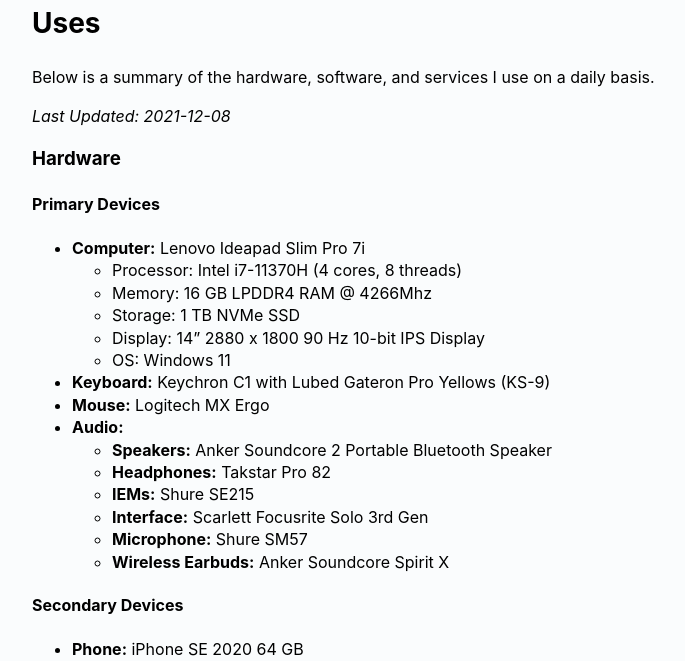
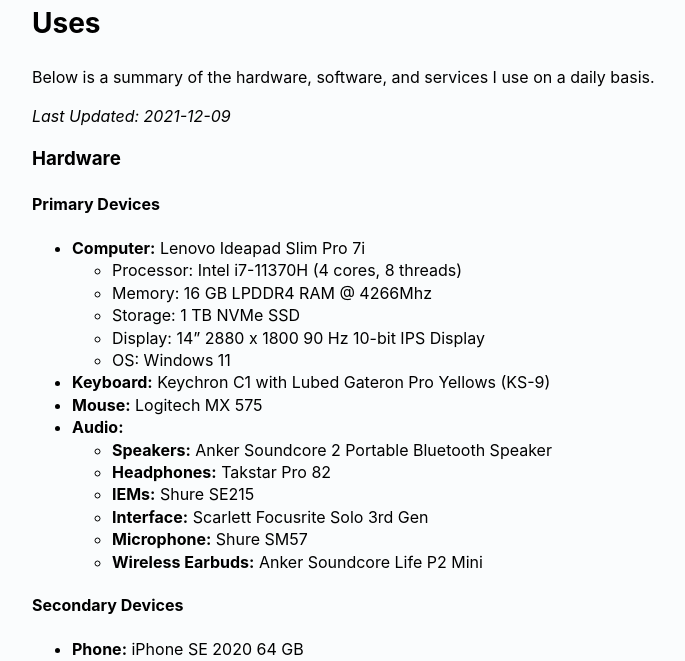
Before and after one commit to danesnick/old_website, a Jekyll site: the page built from uses.markdown, in a window 1280 px wide. Shown: the part 122-783 px from the top of the page, without its empty margins (224-909 px from the left). Built offline with Jekyll 4.4.1, drawn with Linux system fonts in a browser that asks for light colours.

Commit message:
updated uses page

```diff
--- a/uses.markdown
+++ b/uses.markdown
@@ -7,7 +7,7 @@
 
 Below is a summary of the hardware, software, and services I use on a daily basis.
 
-*Last Updated: 2021-12-08*
+*Last Updated: 2021-12-09*
 
 ### Hardware
 
@@ -26,14 +26,14 @@
 	+ OS: Windows 11
 
 * **Keyboard:** Keychron C1 with Lubed Gateron Pro Yellows (KS-9)
-* **Mouse:** Logitech MX Ergo
+* **Mouse:** Logitech MX 575
 * **Audio:**
 	+ **Speakers:** Anker Soundcore 2 Portable Bluetooth Speaker
 	+ **Headphones:** Takstar Pro 82
 	+ **IEMs:** Shure SE215
 	+ **Interface:** Scarlett Focusrite Solo 3rd Gen
 	+ **Microphone:** Shure SM57
-	+ **Wireless Earbuds:** Anker Soundcore Spirit X
+	+ **Wireless Earbuds:** Anker Soundcore Life P2 Mini
 
 #### Secondary Devices
 
```
